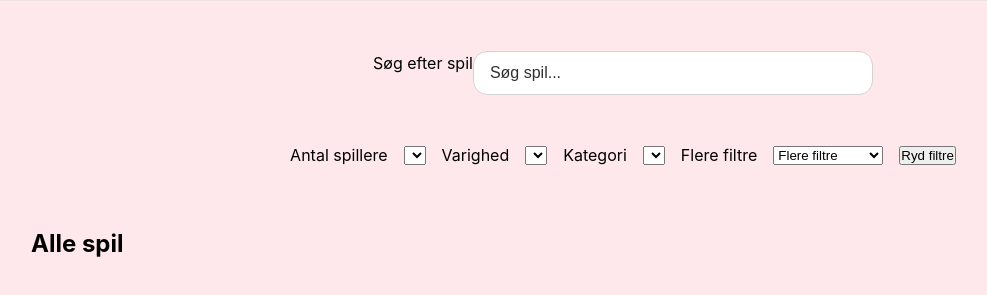
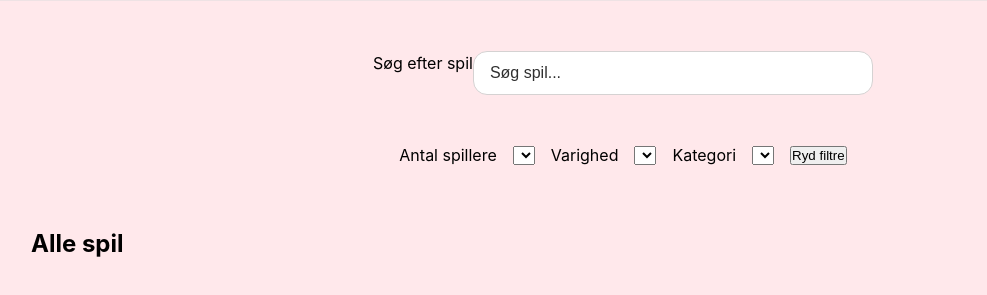
Before and after one commit to paulaengel1/spilcafe, a plain HTML site: page index.html in a window 1280 px wide. Shown: the part 77-372 px from the top of the page, without its empty margins (17-1004 px from the left). Drawn offline with Linux system fonts and the light colour scheme; no server answers.

Commit message:
Fjernet ikke-fungerende filter
Fjernet dropdown-menuen "Flere filtre", da valgmulighederne ikke havde en implementeret filterfunktion.

Ændringen reducerer unødvendige elementer i brugergrænsefladen og sikrer, at de viste filtre har en reel funktion.

```diff
--- a/index.html
+++ b/index.html
@@ -37,16 +37,6 @@
         <label for="genre-select1">Kategori</label>
         <select id="genre-select1"></select>
 
-        <label for="genre-select4">Flere filtre</label>
-        <select id="genre-select4">
-          <option value="all">Flere filtre</option>
-          <option value="all">Alder</option>
-          <option value="all">Sprog</option>
-          <option value="all">Nye/ældre</option>
-          <option value="all">Rating</option>
-          <option value="all">Sværhedsgrad</option>
-        </select>
-
         <button id="clear-filters" class="clear-btn">
           <span class="btn-icon"></span>
           <span class="btn-text">Ryd filtre</span>
```
